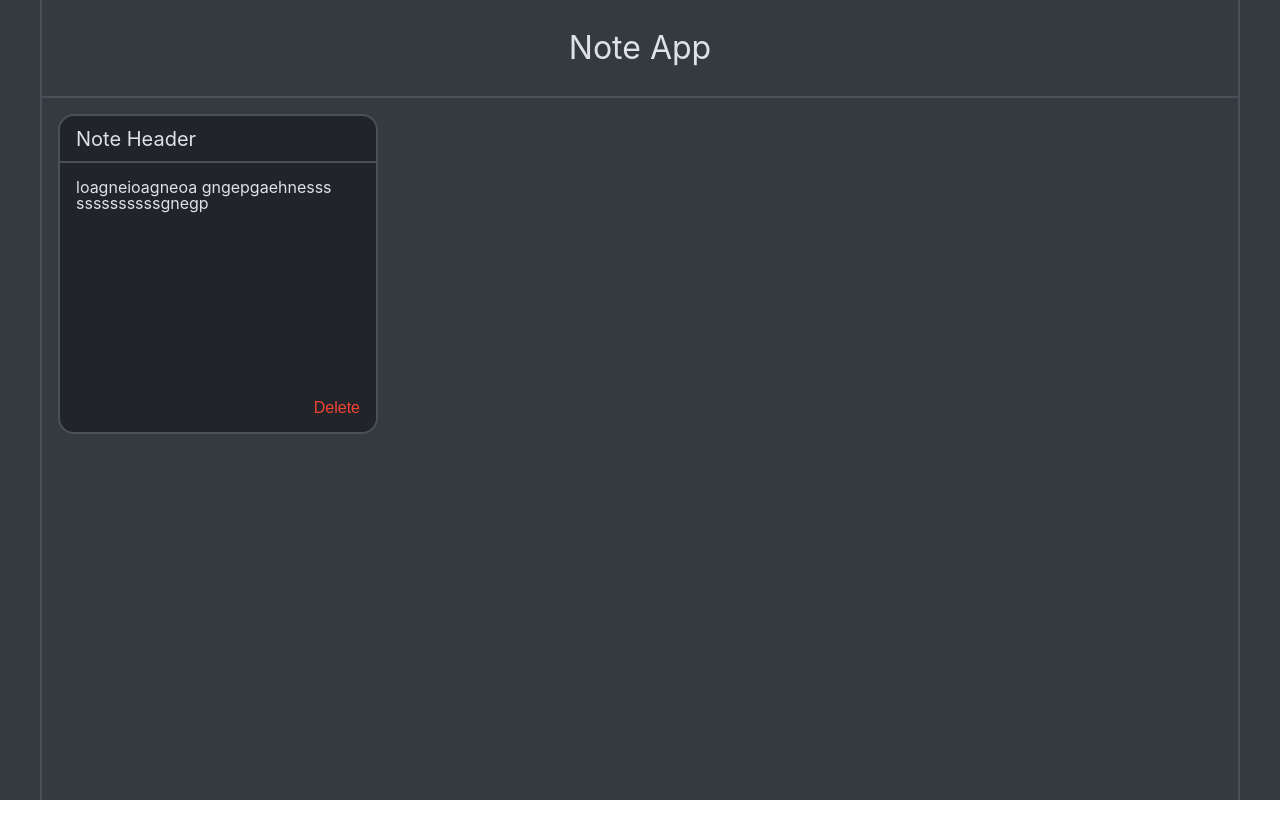
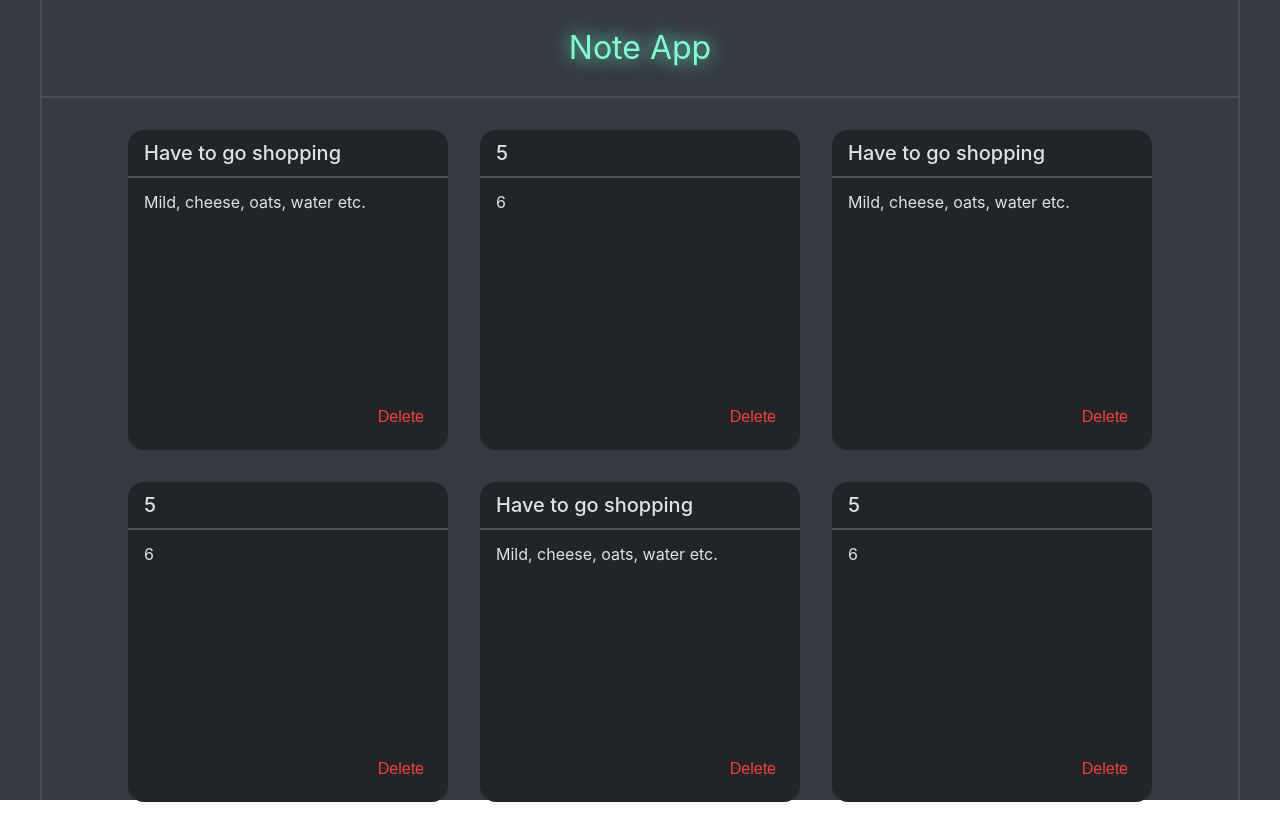
Before and after one commit to soydanius/note-app-frontend, a React (Create React App) app: page / in a window 1280 px wide. Before the commit the page ends 800 px from the top, so only its background shows below. Built offline with nearby package versions, Linux system fonts and the light colour scheme.

Commit message:
Adjust styling and some note realted settings

```diff
--- a/src/App.css
+++ b/src/App.css
@@ -8,6 +8,7 @@
   height: 100vh;
   border-left: 2px solid var(--border-color);
   border-right: 2px solid var(--border-color);
+  background-color: var(--background-color);
 }
 
 .app-header {
@@ -15,5 +16,6 @@
   text-align: center;
   padding: 2rem 0;
   border-bottom: 2px solid var(--border-color);
-  /* color: var(--primary-color); */
+  color: var(--primary-color);
+  text-shadow: 0 0 20px var(--primary-color);
 }
--- a/src/components/Note.css
+++ b/src/components/Note.css
@@ -1,11 +1,22 @@
 .card {
   width: 20rem;
   height: 20rem;
-  border: 2px solid var(--border-color);
+  /* border: 2px solid var(--border-color); */
   background-color: var(--card-color);
   border-radius: 1rem;
   overflow: hidden;
-  margin: 1rem;
+  position: relative;
+}
+
+input,
+textarea {
+  font-family: -apple-system, BlinkMacSystemFont, "Segoe UI", "Roboto", "Oxygen",
+    "Ubuntu", "Cantarell", "Fira Sans", "Droid Sans", "Helvetica Neue",
+    sans-serif;
+  border: none;
+  background: none;
+  outline: none;
+  caret-color: var(--primary-color);
 }
 
 .card__header {
@@ -15,27 +26,56 @@
   display: flex;
   align-items: center;
   font-size: 20px;
+  font-weight: 500;
+  /* color: var(--primary-color); */
+  width: 100%;
+  line-height: 20px;
+}
+
+.card__header--edit {
+  font-size: 20px;
+  font-weight: 500;
+  color: var(--text-color);
+  line-height: 20px;
 }
 
 .card__content {
-  height: 70%;
+  height: 80%;
   padding: 1rem;
+  line-height: 1rem;
 }
 
-.card__buttons {
-  height: 15%;
-  padding: 0 1rem;
-  display: flex;
-  align-items: center;
-  justify-content: flex-end;
+.card__content--edit {
+  height: 80%;
+  font-size: 1rem;
+  width: 100%;
+  color: var(--text-color);
+  resize: none;
+  line-height: 1rem;
+  display: block;
+  overflow-wrap: break-word;
 }
 
 .card__button {
+  padding: 0.5rem;
+  position: absolute;
+  bottom: 1rem;
+  right: 1rem;
   background-color: transparent;
   border: none;
   font-size: 1rem;
+  cursor: pointer;
 }
 
 .card__button--delete {
   color: var(--error-color);
+  transition: text-shadow 0.2s ease;
 }
+
+.card__button--delete:hover {
+  text-shadow: 0 0 20px var(--error-color);
+}
+
+.card__button--delete:active {
+  text-shadow: 0 0 30px var(--error-color);
+}
--- a/src/components/Note.js
+++ b/src/components/Note.js
@@ -1,13 +1,66 @@
 import "./Note.css";
+import { useState, useRef, useEffect } from "react";
 
-const Note = () => {
+const Note = ({ initialHeader, initialContent }) => {
+  const [header, setHeader] = useState(initialHeader);
+  const [content, setContent] = useState(initialContent);
+  const [isEditingHeader, setIsEditingHeader] = useState(false);
+  const [isEditingContent, setIsEditingContent] = useState(false);
+  const headerInputRef = useRef(null);
+  const contentTextareaRef = useRef(null);
+
+  useEffect(() => {
+    if (isEditingHeader) {
+      headerInputRef.current.focus();
+    }
+    if (isEditingContent) {
+      contentTextareaRef.current.focus();
+    }
+  }, [isEditingHeader, isEditingContent]);
+
+  const handleKeyDown = (e) => {
+    if (e.key === "Enter") {
+      setIsEditingHeader(false);
+    }
+  };
+
   return (
     <div className="card">
-      <div className="card__header">Note Header</div>
-      <div className="card__content">
-        loagneioagneoa gngepgaehnesss ssssssssssgnegp
-      </div>
-      <div className="card__buttons">
+      {isEditingHeader ? (
+        <input
+          className="card__header card__header--edit"
+          ref={headerInputRef}
+          type="text"
+          value={header}
+          spellCheck={false}
+          onChange={(e) => setHeader(e.target.value)}
+          onBlur={() => setIsEditingHeader(false)}
+          onKeyDown={handleKeyDown}
+        />
+      ) : (
+        <h2 className="card__header" onClick={() => setIsEditingHeader(true)}>
+          {header}
+        </h2>
+      )}
+
+      {isEditingContent ? (
+        <textarea
+          className="card__content card__content--edit"
+          maxLength={400}
+          ref={contentTextareaRef}
+          value={content}
+          spellCheck={false}
+          onChange={(e) => setContent(e.target.value)}
+          onBlur={() => setIsEditingContent(false)}
+        />
+      ) : (
+        <p
+          className="card__content"
+          onClick={() => setIsEditingContent(true)}
+          dangerouslySetInnerHTML={{ __html: content.replace(/\n/g, "<br />") }}
+        />
+      )}
+
       <button
         className="card__button card__button--delete"
         onClick={() => {
@@ -17,7 +70,6 @@ const Note = () => {
         Delete
       </button>
     </div>
-    </div>
   );
 };
 
--- a/src/components/NoteList.js
+++ b/src/components/NoteList.js
@@ -1,11 +1,42 @@
 import Note from "./Note";
 
 const NoteList = () => {
-  return (
-    <div>
-      <Note />
-    </div>
-  );
+  const notesData = [
+    {
+      header: "Have to go shopping",
+      content: "Mild, cheese, oats, water etc.",
+    },
+    {
+      header: "5",
+      content: "6",
+    },
+    {
+      header: "Have to go shopping",
+      content: "Mild, cheese, oats, water etc.",
+    },
+    {
+      header: "5",
+      content: "6",
+    },
+    {
+      header: "Have to go shopping",
+      content: "Mild, cheese, oats, water etc.",
+    },
+    {
+      header: "5",
+      content: "6",
+    },
+  ];
+
+  return notesData.map((note, index) => {
+    return (
+      <Note
+        key={index}
+        initialHeader={note.header}
+        initialContent={note.content}
+      />
+    );
+  });
 };
 
 export default NoteList;
--- a/src/pages/Dashboard.css
+++ b/src/pages/Dashboard.css
@@ -0,0 +1,7 @@
+.container {
+  padding: 2rem 0;
+  display: flex;
+  justify-content: center;
+  flex-wrap: wrap;
+  gap: 2rem;
+}
--- a/src/pages/Dashboard.js
+++ b/src/pages/Dashboard.js
@@ -1,11 +1,9 @@
 import "./Dashboard.css";
-import NoteEditor from "../components/NoteEditor";
 import NoteList from "../components/NoteList";
 
 const Dashboard = () => {
   return (
     <div className="container">
-      {/* <NoteEditor /> */}
       <NoteList />
     </div>
   );
```
Lines whose indentation alone changed are shown as unchanged.
